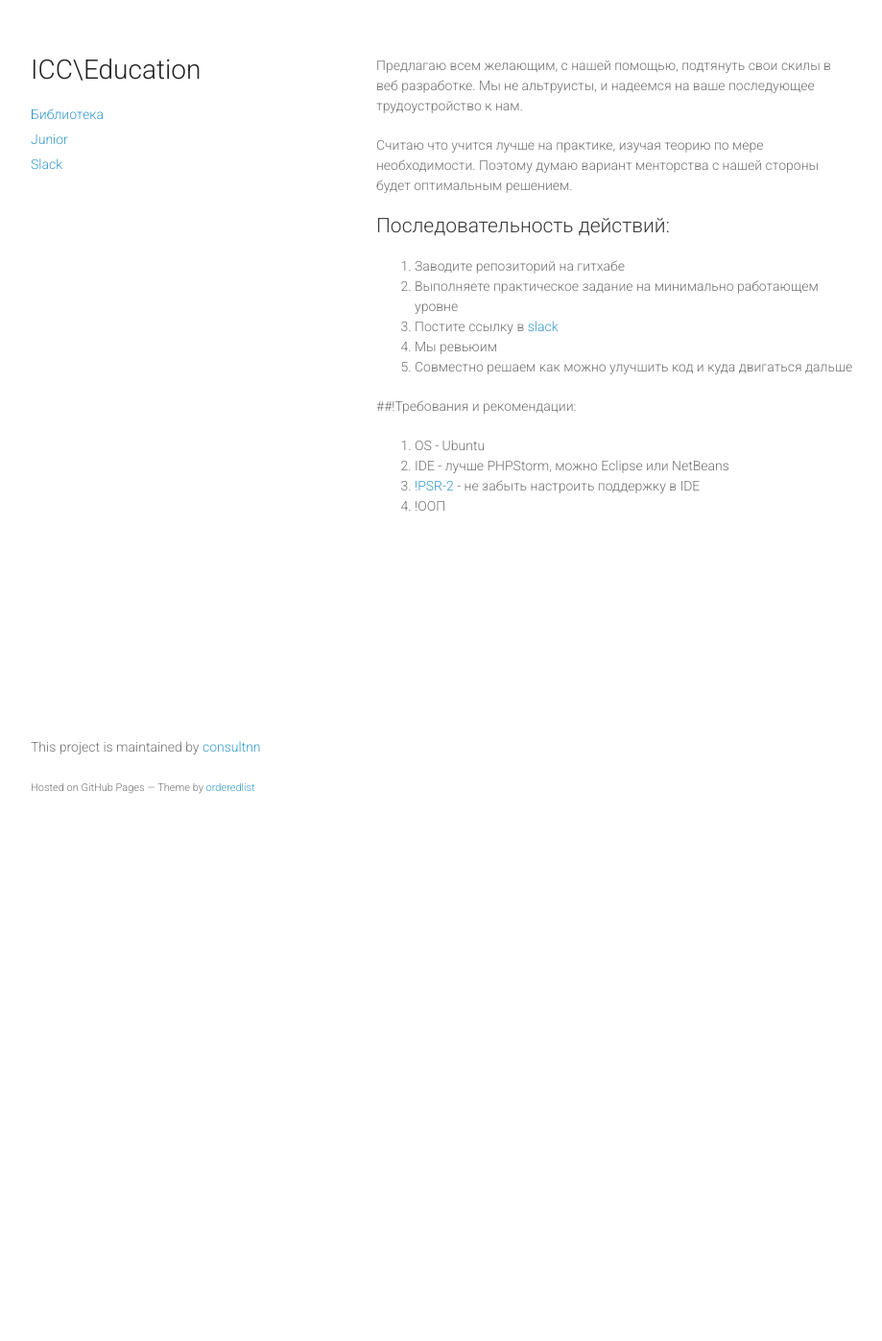
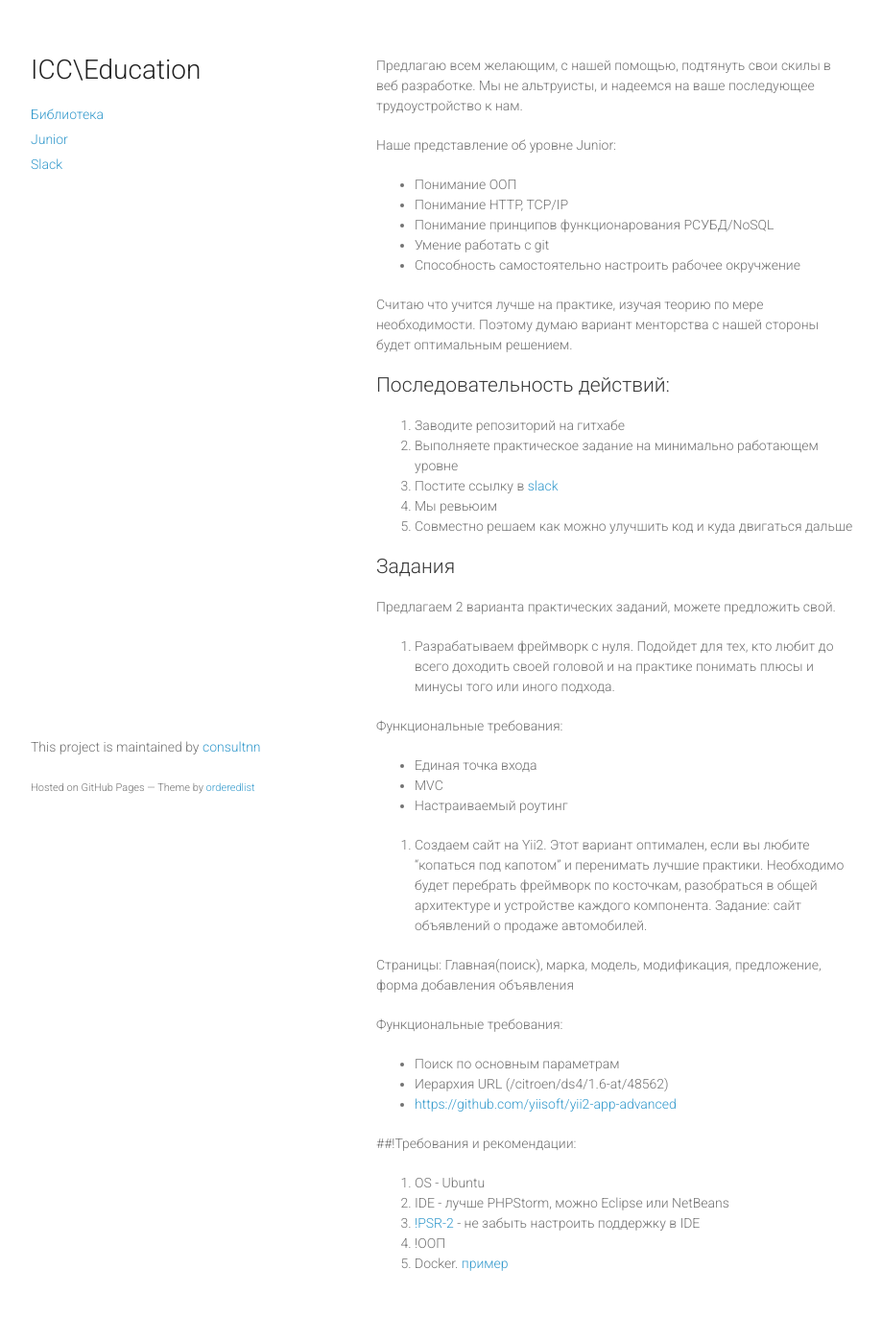
Before and after one commit to consultnn/education, a Jekyll site: the page built from junior.md, in a window 1280 px wide. Shown: the whole page at 96% size, without its empty margins (178-1097 px from the left). Built offline with Jekyll 4.4.1, drawn with Linux system fonts in a browser that asks for light colours; Markdown is read by kramdown in place of the engine named in the settings; before the commit the page ends 900 px from its top, so only the background shows below that.

Commit message:
junior issues

```diff
--- a/_layouts/index.html
+++ b/_layouts/index.html
@@ -21,7 +21,7 @@
         <menu>
             <a href="/education/library">Библиотека</a>
             <a href="/education/junior">Junior</a>
-            <a href="https://icceducation.slack.com" target="_blank">Slack</a>
+            <a href="/education/slack">Slack</a>
         </menu>
     </header>
     <section>
--- a/junior.md
+++ b/junior.md
@@ -6,6 +6,14 @@ title: Junior
 Предлагаю всем желающим, с нашей помощью, подтянуть свои скилы в веб разработке.
 Мы не альтруисты, и надеемся на ваше последующее трудоустройство к нам.
 
+Наше представление об уровне Junior:
+
+* Понимание ООП
+* Понимание HTTP, TCP/IP
+* Понимание принципов функционарования РСУБД/NoSQL
+* Умение работать с git
+* Способность самостоятельно настроить рабочее окручжение
+
 Считаю что учится лучше на практике, изучая теорию по мере необходимости.
 Поэтому думаю вариант менторства с нашей стороны будет оптимальным решением.
 
@@ -13,9 +21,34 @@ title: Junior
 
 1. Заводите репозиторий на гитхабе
 2. Выполняете практическое задание на минимально работающем уровне
-3. Постите ссылку в [slack](https://icceducation.slack.com)
+3. Постите ссылку в [slack](/education/slack)
 4. Мы ревьюим
 5. Совместно решаем как можно улучшить код и куда двигаться дальше
+
+## Задания
+Предлагаем 2 варианта практических заданий, можете предложить свой.
+
+1. Разрабатываем фреймворк с нуля.
+Подойдет для тех, кто любит до всего доходить своей головой и на практике понимать плюсы и минусы того или иного подхода.
+
+Функциональные требования:
+
+* Единая точка входа
+* MVC
+* Настраиваемый роутинг
+
+2. Создаем сайт на Yii2.
+Этот вариант оптимален, если вы любите "копаться под капотом" и перенимать лучшие практики. Необходимо будет перебрать фреймворк по косточкам, разобраться в общей архитектуре и устройстве каждого компонента.
+Задание: сайт объявлений о продаже автомобилей.
+
+Страницы:
+Главная(поиск), марка, модель, модификация, предложение, форма добавления объявления
+
+Функциональные требования:
+
+* Поиск по основным параметрам
+* Иерархия URL (/citroen/ds4/1.6-at/48562)
+* [https://github.com/yiisoft/yii2-app-advanced](https://github.com/yiisoft/yii2-app-advanced)
 
 
 ##!Требования и рекомендации:
@@ -24,3 +57,4 @@ title: Junior
 2. IDE - лучше PHPStorm, можно Eclipse или NetBeans
 3. [!PSR-2](http://www.php-fig.org/psr/psr-2/) - не забыть настроить поддержку в IDE
 4. !ООП
+5. Docker. [пример](https://github.com/consultnn/yii2-docker-app-advanced)
```
Also changed, not shown: slack.md (added, +7 -0 lines).
